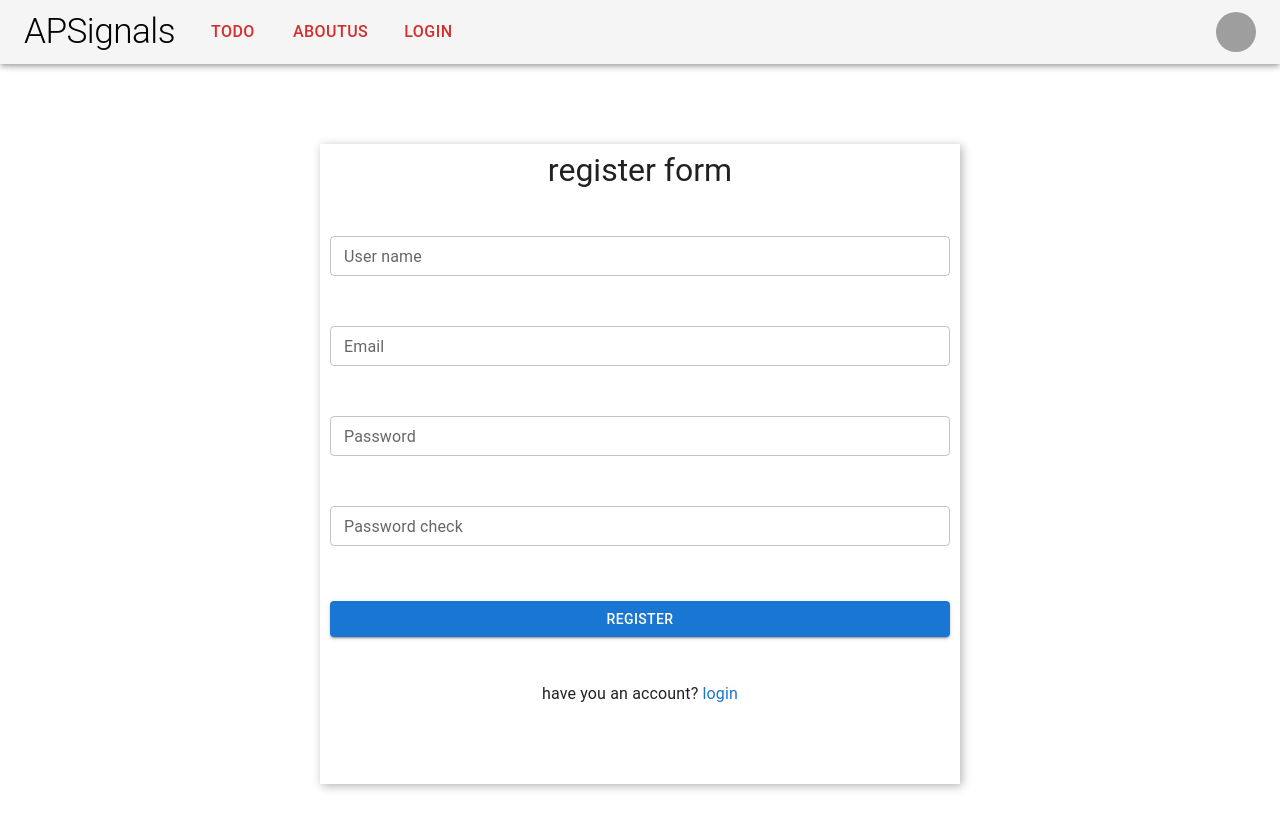
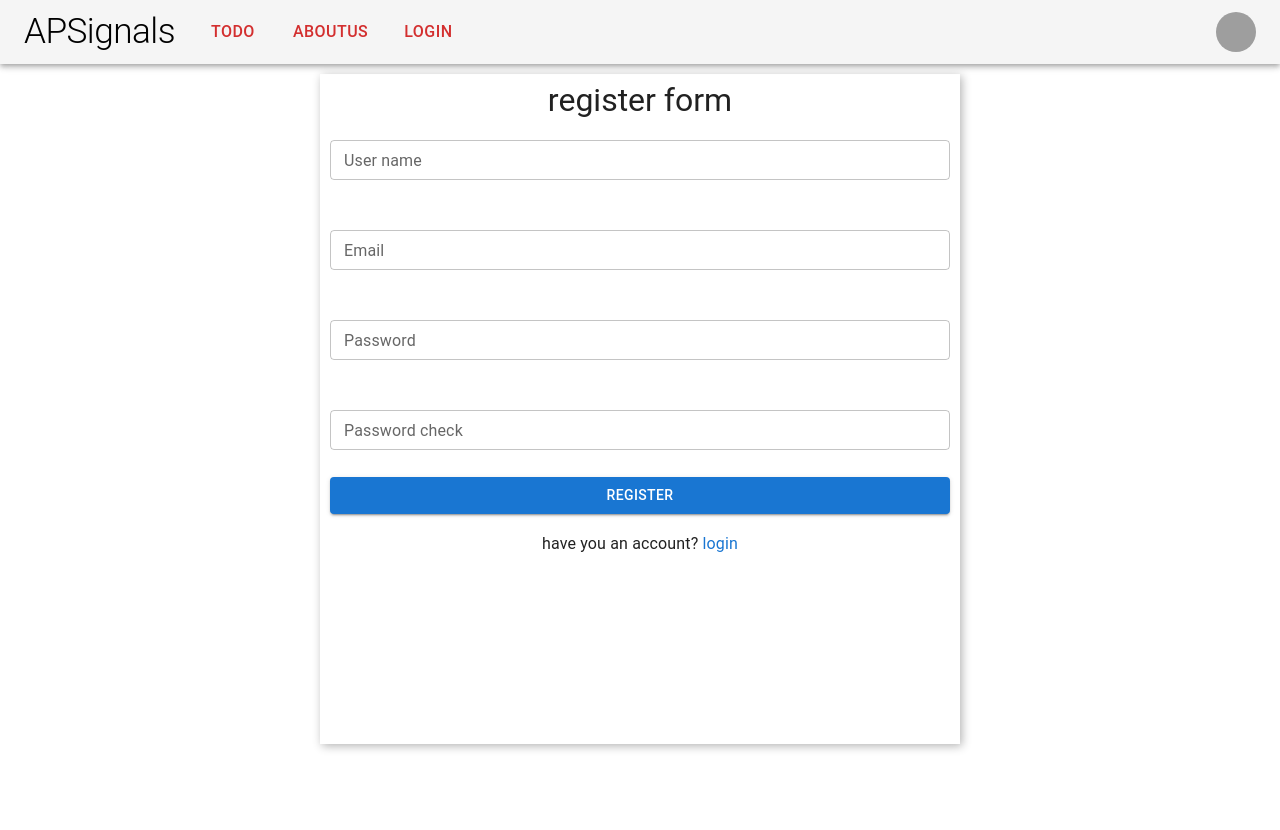
Before and after one commit to pouryaghazizadeh/redux-toolkit-react, a React (Create React App) app in the folder Frontend/: page /register in a window 1280 px wide. Shown: the top 830 px of the page. After the commit the page ends 800 px from the top, so only its background shows below. Built offline with nearby package versions, Linux system fonts and the light colour scheme; grey boxes are pictures that could not be loaded.

Commit message:
fix style register

```diff
--- a/Frontend/src/pages/register/Register.js
+++ b/Frontend/src/pages/register/Register.js
@@ -1,16 +1,23 @@
 // style
-import { Box, Container, FormControl, Typography } from "@mui/material";
+import { Box, FormControl, Typography } from "@mui/material";
 // tools
 import { useState } from "react";
 import LinkBtn from "../../components/Button/LinkBtn";
 // component
 import PrimaryButton from "../../components/Button/PrimaryBtn";
 import Input from "../../components/input/Input";
-function Register() {
+// style
+import { registerStyles } from "./register.style";
+
+const Register = () => {
   const [userName, setUserName] = useState("");
   const [email, setEmail] = useState("");
   const [password, setPassword] = useState("");
   const [checkPassword, setCheckPassword] = useState("");
+
+  // call style
+  const classes = registerStyles();
+
   // new user
   const newUser = {
     userName,
@@ -30,7 +37,7 @@ function Register() {
       setUserName(e.target.value);
     },
   };
-// email info
+  // email info
   const infoEmail = {
     type: "email",
     size: "small",
@@ -40,7 +47,7 @@ function Register() {
       setEmail(e.target.value);
     },
   };
-// password info
+  // password info
   const infoPassword = {
     type: "password",
     size: "small",
@@ -68,66 +75,21 @@ function Register() {
     sx: { margin: "20px 0px 0px 0px" },
   };
   // info link
-  const infoLink={
-    name:" login", to:"/login"
-  }
+  const infoLink = {
+    name: " login",
+    to: "/login",
+  };
 
   return (
-    <Container
-      component="main"
-      sx={{
-        display: "flex",
-        justifyContent: "center",
-        alignItems: { md: "center" },
-        height: "100vh",
-      }}
-    >
-      <Box
-        component="section"
-        sx={{
-          width: { xs: "100vw", sm: "80vw", md: "50vw" },
-          height: { xs: "95vh", sm: "95vh", md: "80vh" },
-          boxShadow: " 2px 2px 9px rgba(0, 0, 0, 0.3)",
-          display: "flex",
-          flexDirection: "column",
-          margin: "10px",
-        }}
-      >
-        <Typography
-          variant="h5"
-          align="center"
-          sx={{
-            fontSize: { xs: "1.3rem", sm: "1.7rem", md: "2rem" },
-            margin: "5px 0px 0px 0px",
-          }}
-        >
+    <Box component="main" className={classes.containerPage}>
+      <Box component="section" className={classes.containerRegister}>
+        <Typography variant="h5" align="center" className={classes.title}>
           register form
         </Typography>
         {/* form container */}
-        <FormControl
-          fullWidth
-          sx={{
-            padding: "0px 10px 0px 10px",
-            height: { xs: "60vh", sm: "75vh", md: "60vh" },
-            display: "flex",
-            justifyContent: "space-evenly",
-          }}
-        >
+        <FormControl fullWidth className={classes.form}>
           {/* inputs container  */}
-          <Box
-            sx={{
-              display: "flex",
-              flexDirection: "column",
-              height: {
-                xs: "80%",
-                sm: "50vh",
-                md: "40vh",
-              },
-              width: "100%",
-              justifyContent: "space-between",
-            }}
-          >
-
+          <Box className={classes.containerInput}>
             <Input Info={infoUser} />
             <Input Info={infoEmail} />
             <Input Info={infoPassword} />
@@ -140,8 +102,8 @@ function Register() {
           <LinkBtn Info={infoLink} />
         </Typography>
       </Box>
-    </Container>
+    </Box>
   );
-}
+};
 
 export default Register;
--- /dev/null
+++ b/Frontend/src/pages/register/register.style.js
@@ -0,0 +1,69 @@
+import { makeStyles } from "@mui/styles";
+
+export const registerStyles = makeStyles((theme) => {
+  return {
+    //   style for main tag
+    containerPage: {
+      display: "flex",
+      justifyContent: "center",
+      alignItems: "center",
+    },
+    // style for container register
+    containerRegister: {
+      boxShadow: " 2px 2px 9px rgba(0, 0, 0, 0.3)",
+      display: "flex",
+      flexDirection: "column",
+      margin: "10px",
+      fontSize: "16px",
+      [theme.breakpoints.up("xs")]: {
+        width: "100vw",
+        height: "450px",
+      },
+      [theme.breakpoints.up("sm")]: {
+        width: "80vw",
+        height: "550px",
+      },
+      [theme.breakpoints.up("md")]: {
+        width: "50vw",
+        height: "670px",
+      },
+    },
+    // title register form
+    title: {
+      fontSize: "2em",
+      margin: "5px 0px 0px 0px",
+    },
+    // form style
+    form: {
+      padding: "0px 10px 0px 10px",
+      display: "flex",
+      justifyContent: "space-evenly",
+      [theme.breakpoints.up("xs")]: {
+        height: "300px",
+      },
+      [theme.breakpoints.up("sm")]: {
+        height: "350px",
+      },
+      [theme.breakpoints.up("md")]: {
+        height: "400px",
+      },
+    },
+    // container input
+    containerInput: {
+      display: "flex",
+      flexDirection: "column",
+      width: "100%",
+      justifyContent: "space-between",
+
+      [theme.breakpoints.up("xs")]: {
+        height: "80%",
+      },
+      [theme.breakpoints.up("sm")]: {
+        height: "50vh",
+      },
+      [theme.breakpoints.up("md")]: {
+        height: "40vh",
+      },
+    },
+  };
+});
```
Also changed, not shown: Frontend/src/pages/todo/todo.style.js (added, +13 -0 lines).
